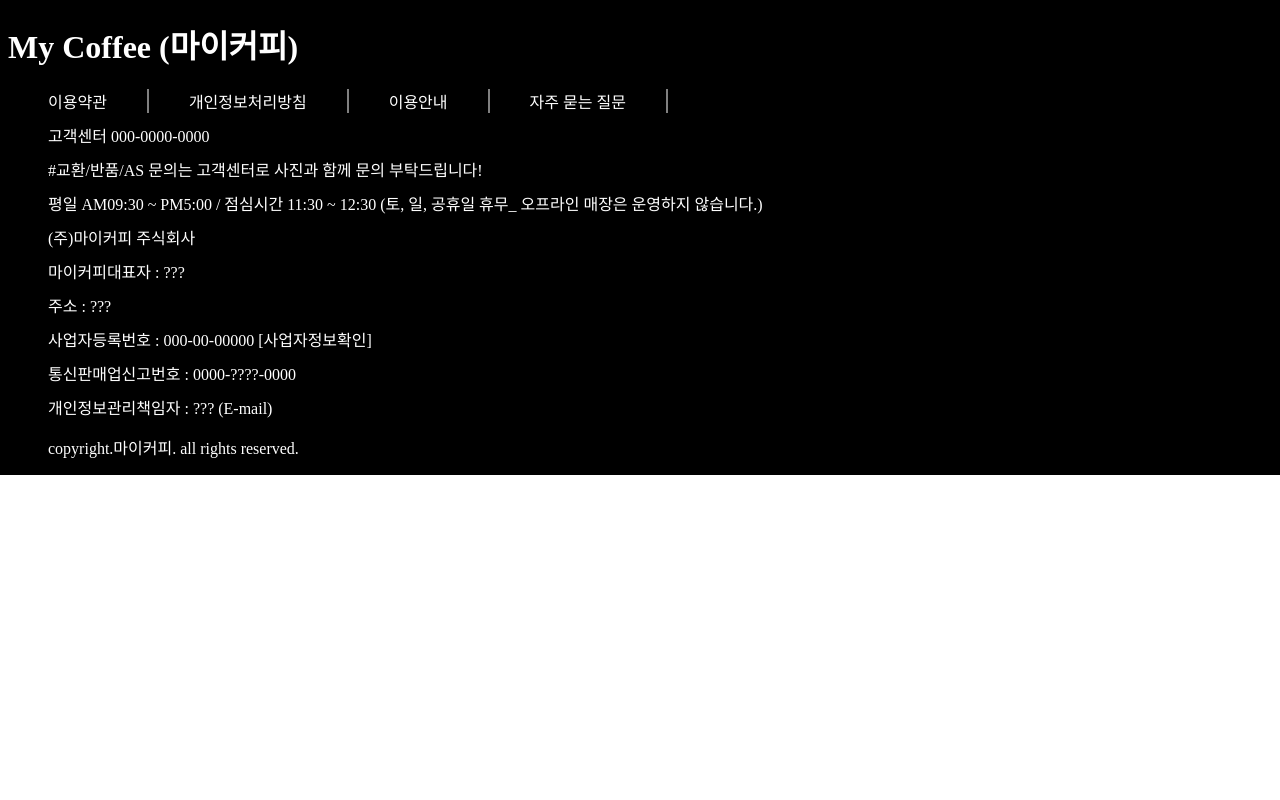
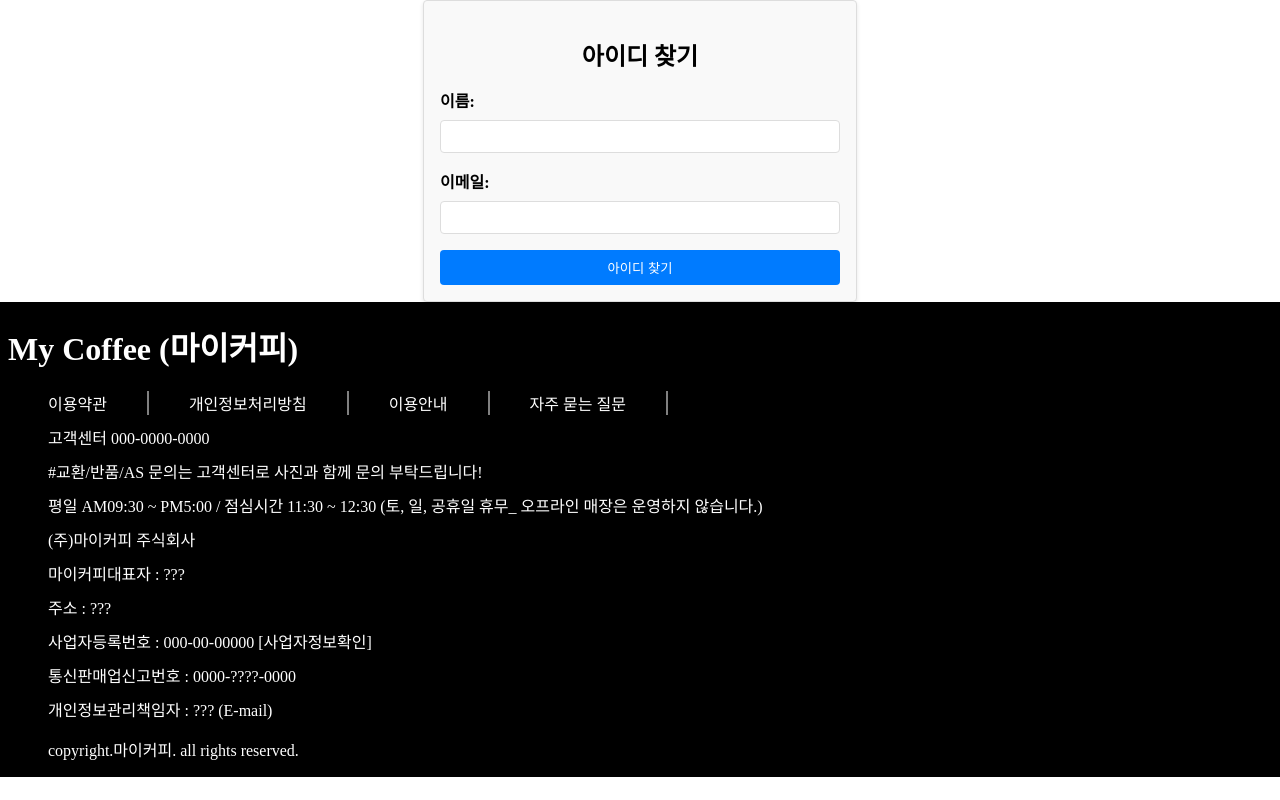
Before and after one commit to Eclipse-K/mycoffee, a React (Create React App) app: page /Find_id in a window 1280 px wide. Built offline with nearby package versions, Linux system fonts and the light colour scheme; a web font is replaced by a local one.

Commit message:
Add FidnIdPage

```diff
--- a/src/App.js
+++ b/src/App.js
@@ -8,6 +8,7 @@
 import Products from "./Components/Products";
 import SignupForm from "./Components/SignupForm";
 import LoginForm from "./Components/LoginForm";
+import FindIdPage from "./Components/FindIdPage";
 
 function App() {
   return (
@@ -20,6 +21,7 @@
         <Route path="/Products" element={<Products />} />
         <Route path="/SignupForm" element={<SignupForm />} />
         <Route path="/Login" element={<LoginForm />} />
+        <Route path="/Find_id" element={<FindIdPage />} />
       </Routes>
 
       <Footer />
--- /dev/null
+++ b/src/Components/FindIdPage.css
@@ -0,0 +1,51 @@
+/* src/FindIdPage.css */
+.find-id-page {
+  max-width: 400px;
+  margin: 0 auto;
+  padding: 1rem;
+  border: 1px solid #ddd;
+  border-radius: 4px;
+  background-color: #f9f9f9;
+  box-shadow: 0 2px 4px rgba(0, 0, 0, 0.1);
+}
+
+.find-id-page h2 {
+  text-align: center;
+  margin-bottom: 1rem;
+}
+
+.find-id-page form {
+  display: flex;
+  flex-direction: column;
+}
+
+.find-id-page label {
+  margin-bottom: 0.5rem;
+  font-weight: bold;
+}
+
+.find-id-page input {
+  padding: 0.5rem;
+  margin-bottom: 1rem;
+  border: 1px solid #ddd;
+  border-radius: 4px;
+}
+
+.find-id-page button {
+  padding: 0.5rem;
+  border: none;
+  border-radius: 4px;
+  background-color: #007bff;
+  color: white;
+  cursor: pointer;
+}
+
+.find-id-page button:hover {
+  background-color: #0056b3;
+}
+
+.find-id-page p {
+  text-align: center;
+  margin-top: 1rem;
+  color: #ff0000;
+}
--- /dev/null
+++ b/src/Components/FindIdPage.js
@@ -0,0 +1,56 @@
+// src/FindIdPage.js
+import { useState } from "react";
+import "./FindIdPage.css";
+
+function FindIdPage() {
+  const [findName, setFindName] = useState(""); // 이름 상태 추가
+  const [findEmail, setFindEmail] = useState("");
+  const [findMessage, setFindMessage] = useState("");
+
+  const handleFindNameChange = (e) => {
+    setFindName(e.target.value); // 이름 상태 변경 함수 추가
+  };
+
+  const handleFindEmailChange = (e) => {
+    setFindEmail(e.target.value);
+  };
+
+  const handleFindSubmit = (e) => {
+    e.preventDefault();
+    // 아이디 찾기 로직 (API 호출 등)
+    // 여기서는 예시로 간단한 메시지를 설정
+    if (findEmail === "test@example.com" && findName === "John Doe") {
+      setFindMessage("아이디는 user123입니다.");
+    } else {
+      setFindMessage("이메일과 이름을 확인해주세요.");
+    }
+  };
+
+  return (
+    <div className="find-id-page">
+      <h2>아이디 찾기</h2>
+      <form onSubmit={handleFindSubmit}>
+        <label htmlFor="name">이름:</label> {/* 이름 필드 추가 */}
+        <input
+          type="text"
+          id="name"
+          value={findName}
+          onChange={handleFindNameChange}
+          required
+        />
+        <label htmlFor="email">이메일:</label>
+        <input
+          type="email"
+          id="email"
+          value={findEmail}
+          onChange={handleFindEmailChange}
+          required
+        />
+        <button type="submit">아이디 찾기</button>
+      </form>
+      {findMessage && <p>{findMessage}</p>}
+    </div>
+  );
+}
+
+export default FindIdPage;
--- a/src/Components/LoginForm.js
+++ b/src/Components/LoginForm.js
@@ -55,7 +55,9 @@
           로그인
         </button>
         <div className="LoginForm-Search">
-          <Link className="LoginForm-search-id">아이디 찾기</Link>
+          <Link className="LoginForm-search-id" to="/Find_id">
+            아이디 찾기
+          </Link>
           <Link className="LoginForm-search-pw">비밀번호 찾기</Link>
         </div>
       </form>
```
